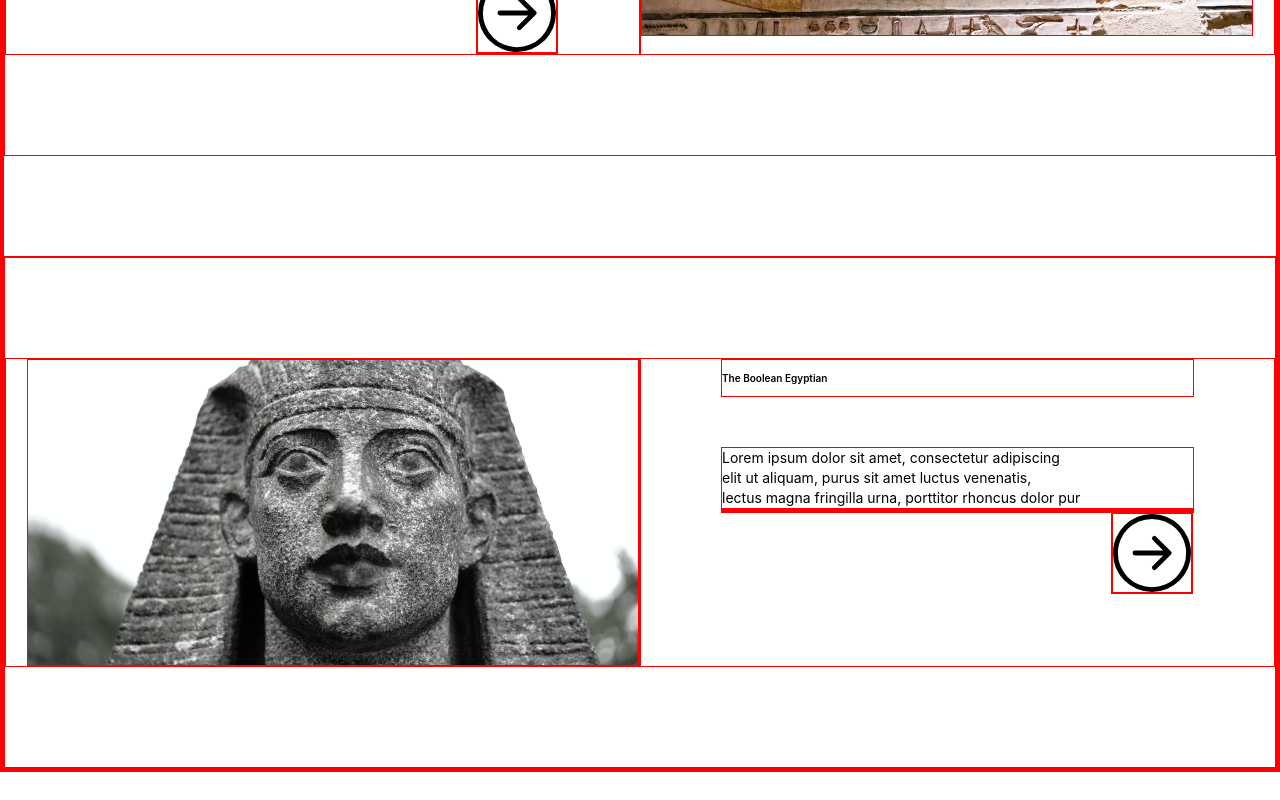
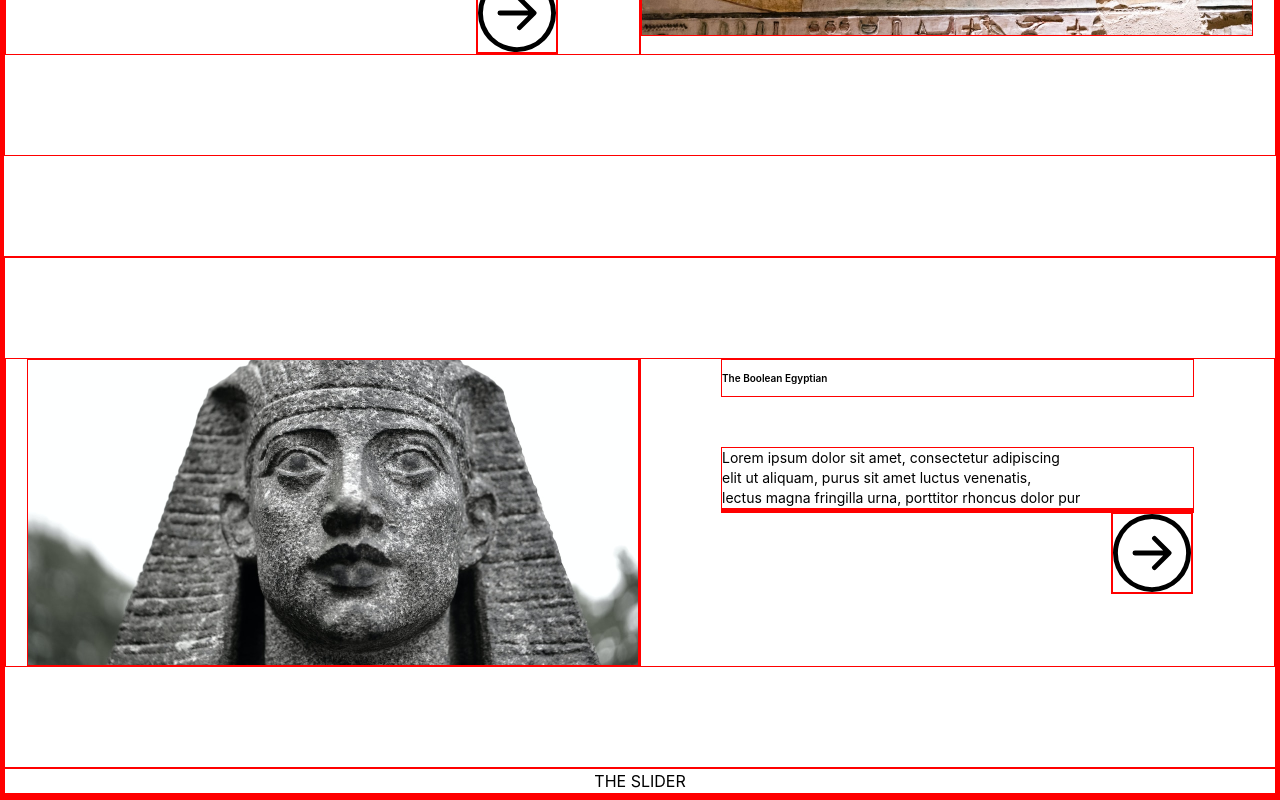
Before and after one commit to adeoye99/artsy-ap, a React (Create React App) app: page / in a window 1280 px wide. Shown: the part 2000-2800 px from the top of the page. Before the commit the page ends 2772 px from the top, so only its background shows below. Built offline with nearby package versions, Linux system fonts and the light colour scheme.

Commit message:
working on slider

```diff
--- a/src/Component/Slider.jsx
+++ b/src/Component/Slider.jsx
@@ -1,8 +1,31 @@
 import React from "react"
+import product1 from "../assets/Images/product1.png"
+import product2 from "../assets/Images/product2.png"
+import product3 from "../assets/Images/product3.png"
 
+const ImageSlider = [
+    {
+      url : product1
+    },
+    {
+       url : product2
 
+    },
+    {
+        url : product3
+    },
+]
+const Slider = () =>{
+    return (
+        <>
+            <h1>
+                THE SLIDER
+            </h1>
+            <div className = "h-full w-full bg-center ">
 
-const Slider = () =>{
+            </div>
+        </>
+    )
 
 
 }
--- a/src/Pages/Home.jsx
+++ b/src/Pages/Home.jsx
@@ -8,6 +8,7 @@ const Home = () => {
     <>
         <Hero/>
         <Product/>
+        <Slider/>
     </>
   );
 }
```
